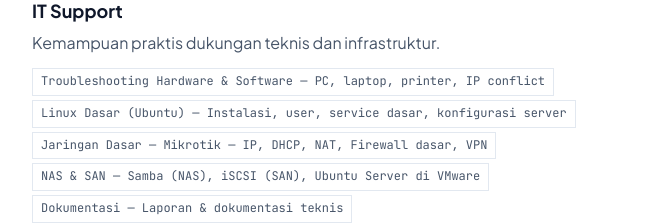
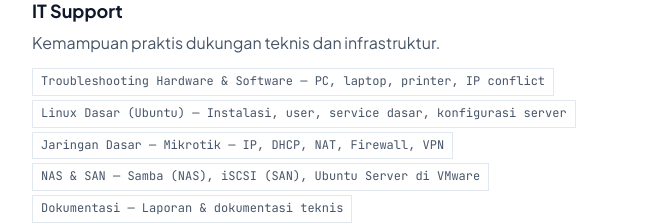
Before and after one commit to justajay224/web-portofolio, a React (Vite) app: page / in a window 1280 px wide. Shown: the part 4440-4664 px from the top of the page, without its empty margins (248-899 px from the left). Built offline with nearby package versions, Linux system fonts and the light colour scheme.

Commit message:
Ubah 'Firewall dasar' jadi 'Firewall' di skill Jaringan Dasar

```diff
--- a/src/data/portfolioData.js
+++ b/src/data/portfolioData.js
@@ -292,7 +292,7 @@ export const skillCategories = [
     skills: [
       { name: "Troubleshooting Hardware & Software", tag: "PC, laptop, printer, IP conflict" },
       { name: "Linux Dasar (Ubuntu)", tag: "Instalasi, user, service dasar, konfigurasi server" },
-      { name: "Jaringan Dasar", tag: "Mikrotik — IP, DHCP, NAT, Firewall dasar, VPN" },
+      { name: "Jaringan Dasar", tag: "Mikrotik — IP, DHCP, NAT, Firewall, VPN" },
       { name: "NAS & SAN", tag: "Samba (NAS), iSCSI (SAN), Ubuntu Server di VMware" },
       { name: "Dokumentasi", tag: "Laporan & dokumentasi teknis" }
     ]
```
